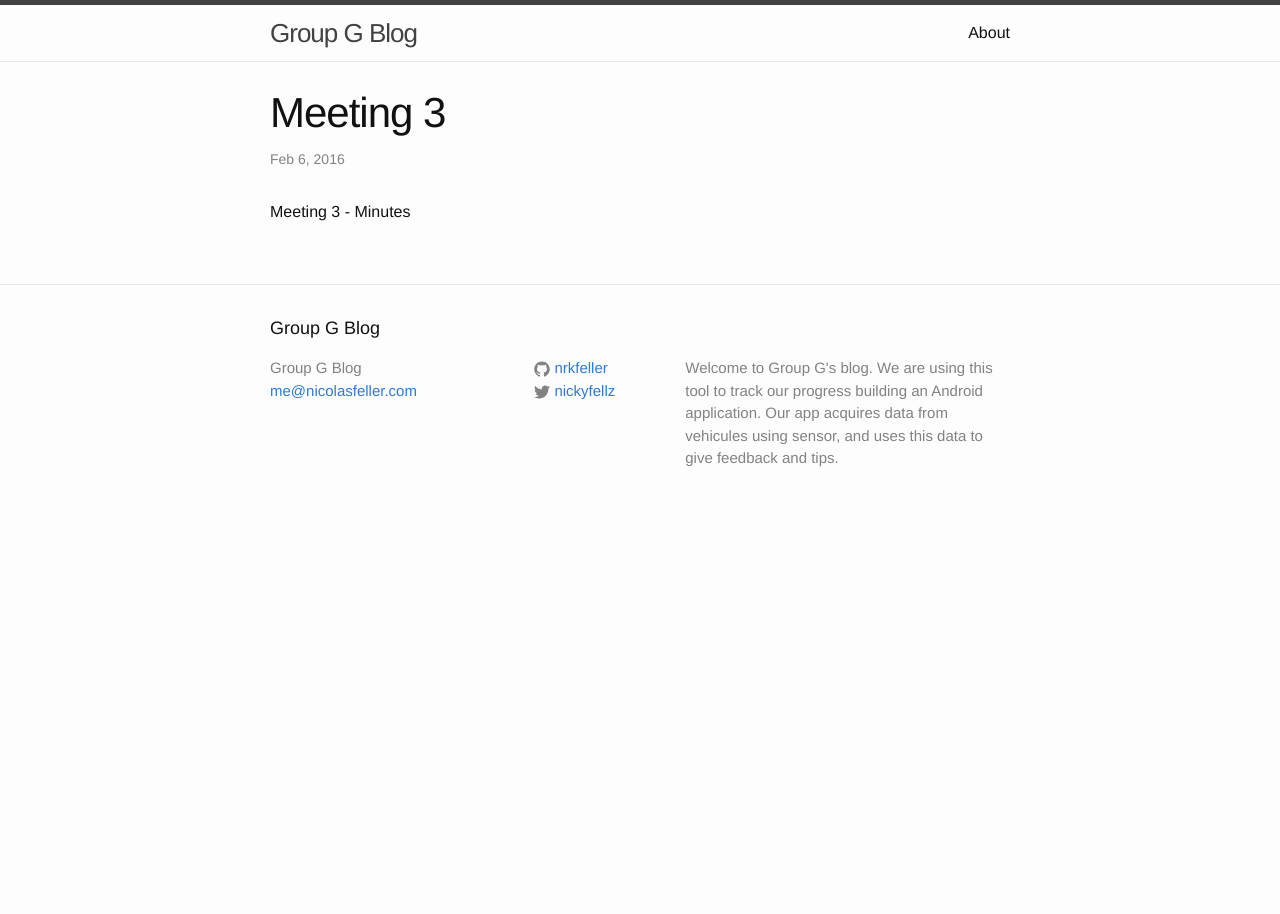
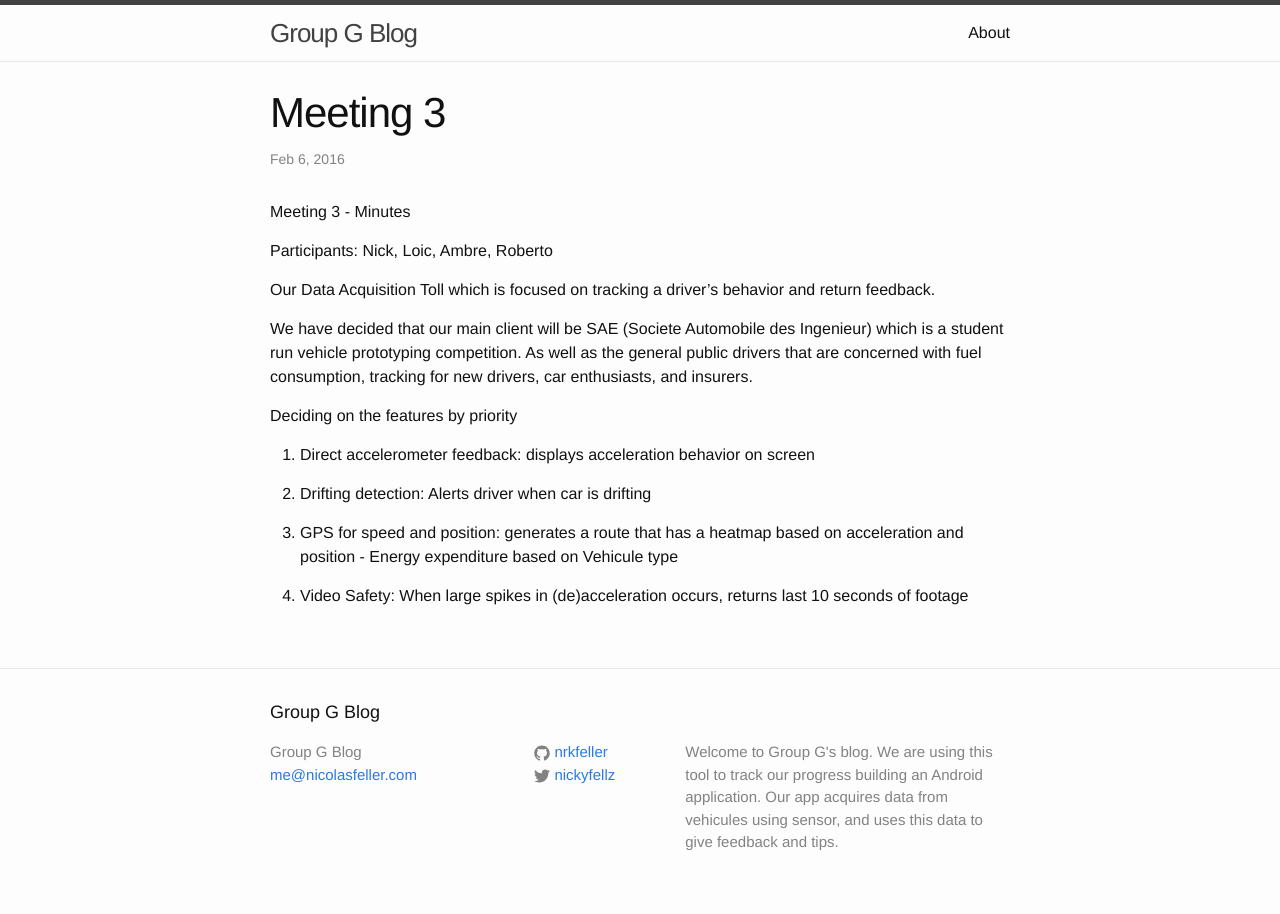
Before and after one commit to nrkfeller/mini_cap_blog, a Jekyll site: the page built from _posts/2016-02-06-meeting3.markdown, in a window 1280 px wide. Built offline with Jekyll 4.4.1, drawn with Linux system fonts in a browser that asks for light colours.

Commit message:
Wrote blog post for meeting 3

```diff
--- a/_posts/2016-01-30-milestone1.markdown
+++ b/_posts/2016-01-30-milestone1.markdown
@@ -8,7 +8,7 @@ We have deliberated over 3 potential options for out project.
 
 1. Vehicule Data Acquisition Tool for Vehicles
 
-2. Customized Clothing Soltion for Retailers
+2. Customized Clothing Solution for Retailers
 
 3. Social Network for Hobbies
 
--- a/_posts/2016-02-06-meeting3.markdown
+++ b/_posts/2016-02-06-meeting3.markdown
@@ -5,3 +5,19 @@ date:   2016-02-06 15:22:49
 categories: jekyll update
 ---
 Meeting 3 - Minutes
+
+Participants: Nick, Loic, Ambre, Roberto
+
+Our Data Acquisition Toll which is focused on tracking a driver's behavior and return feedback.
+
+We have decided that our main client will be SAE (Societe Automobile des Ingenieur) which is a student run vehicle prototyping competition. As well as the general public drivers that are concerned with fuel consumption, tracking for new drivers, car enthusiasts, and insurers.
+
+Deciding on the features by priority
+
+1. Direct accelerometer feedback: displays acceleration behavior on screen
+
+2. Drifting detection: Alerts driver when car is drifting
+
+3. GPS for speed and position: generates a route that has a heatmap based on acceleration and position - Energy expenditure based on Vehicule type
+
+4. Video Safety: When large spikes in (de)acceleration occurs, returns last 10 seconds of footage
```
Also changed, not shown: README.md.
